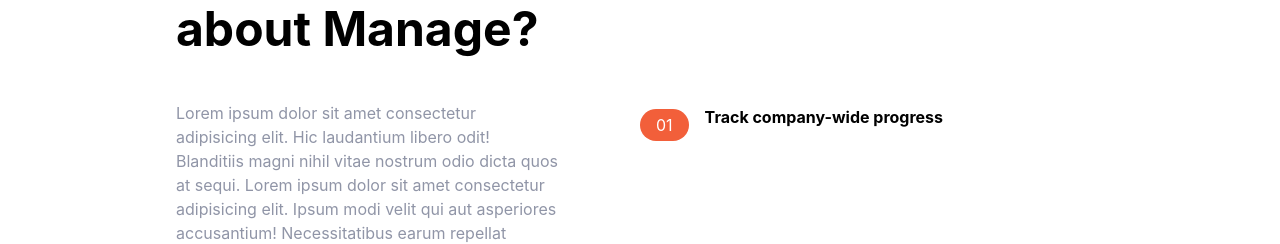
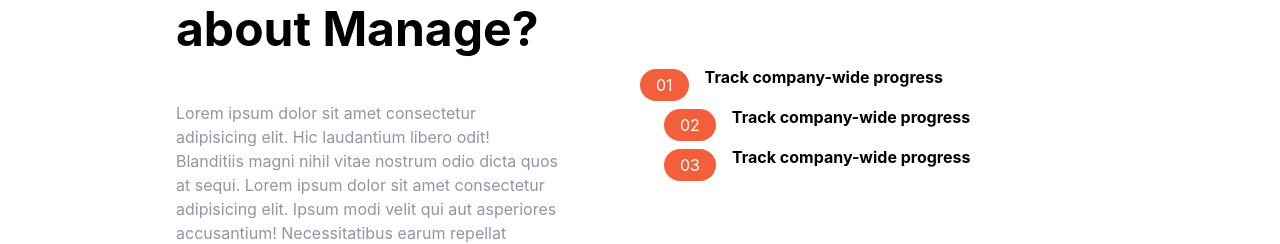
Before and after one commit to zachyo/mini-tailwind-proj, a React (Create React App) app: page / in a window 1280 px wide. Shown: the part 651-895 px from the top of the page. Built offline with nearby package versions, Linux system fonts and the light colour scheme.

Commit message:
Update features.component.jsx

```diff
--- a/src/features.component.jsx
+++ b/src/features.component.jsx
@@ -23,9 +23,26 @@
               <h3 className="font-bold md:mb-4 pr-9">Track company-wide progress</h3>
             </div>
           </div> */}
+
           <div className="rounded-l-full bg-brightRedSupLight md:bg-transparent flex items-center space-x-4">
             <div className="rounded-full text-white py-2 px-4 bg-brightRed md:py-1">
               01
+            </div>
+            <h3 className="font-bold md:mb-4 pr-9 md:text-base">
+              Track company-wide progress
+            </h3>
+          </div>
+          <div className="rounded-l-full bg-brightRedSupLight md:bg-transparent flex items-center space-x-4">
+            <div className="rounded-full text-white py-2 px-4 bg-brightRed md:py-1">
+              02
+            </div>
+            <h3 className="font-bold md:mb-4 pr-9 md:text-base">
+              Track company-wide progress
+            </h3>
+          </div>
+          <div className="rounded-l-full bg-brightRedSupLight md:bg-transparent flex items-center space-x-4">
+            <div className="rounded-full text-white py-2 px-4 bg-brightRed md:py-1">
+              03
             </div>
             <h3 className="font-bold md:mb-4 pr-9 md:text-base">
               Track company-wide progress
```
Lines whose indentation alone changed are shown as unchanged.
